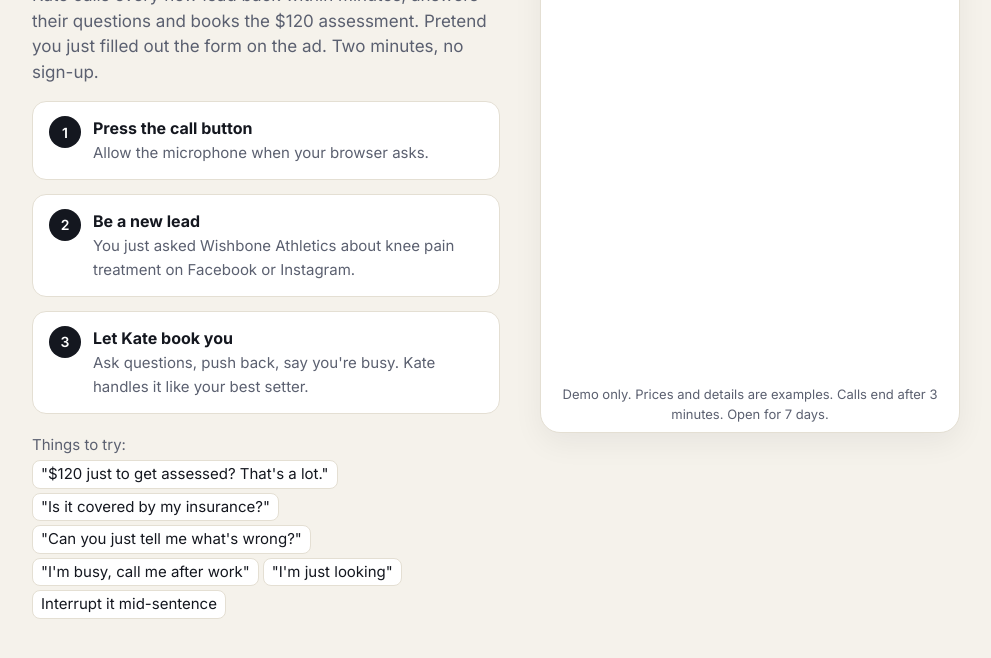
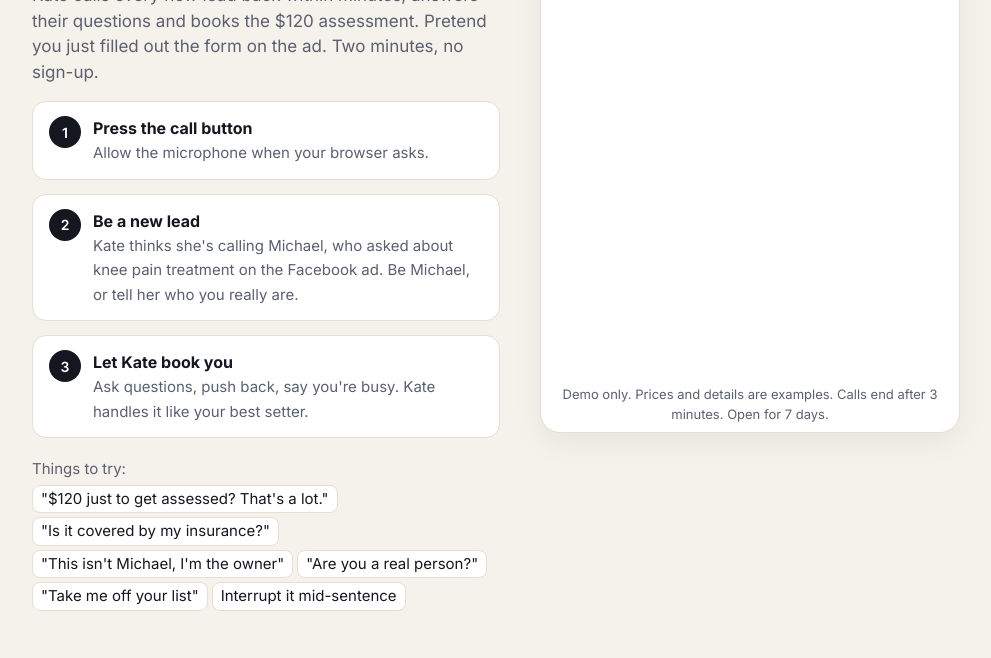
Before and after one commit to HimanshuVerma94/ai-voice-agent, a plain HTML site: page setter/wishbone-athletics/index.html in a window 1280 px wide. Shown: the part 266-924 px from the top of the page, without its empty margins (144-1135 px from the left). Drawn offline with Linux system fonts and the light colour scheme; a script that the page names is missing.

Commit message:
Wishbone: Kate asks for Michael + safety rules

```diff
--- a/setter/wishbone-athletics/index.html
+++ b/setter/wishbone-athletics/index.html
@@ -84,11 +84,11 @@
   <section class="steps">
     <ol>
       <li><div><b>Press the call button</b><span>Allow the microphone when your browser asks.</span></div></li>
-      <li><div><b>Be a new lead</b><span>You just asked Wishbone Athletics about knee pain treatment on Facebook or Instagram.</span></div></li>
+      <li><div><b>Be a new lead</b><span>Kate thinks she's calling Michael, who asked about knee pain treatment on the Facebook ad. Be Michael, or tell her who you really are.</span></div></li>
       <li><div><b>Let Kate book you</b><span>Ask questions, push back, say you're busy. Kate handles it like your best setter.</span></div></li>
     </ol>
     <p class="tries">Things to try:<br>
-      <code>"$120 just to get assessed? That's a lot."</code><code>"Is it covered by my insurance?"</code><code>"Can you just tell me what's wrong?"</code><code>"I'm busy, call me after work"</code><code>"I'm just looking"</code><code>Interrupt it mid-sentence</code>
+      <code>"$120 just to get assessed? That's a lot."</code><code>"Is it covered by my insurance?"</code><code>"This isn't Michael, I'm the owner"</code><code>"Are you a real person?"</code><code>"Take me off your list"</code><code>Interrupt it mid-sentence</code>
     </p>
   </section>
   <section class="panel">
```
